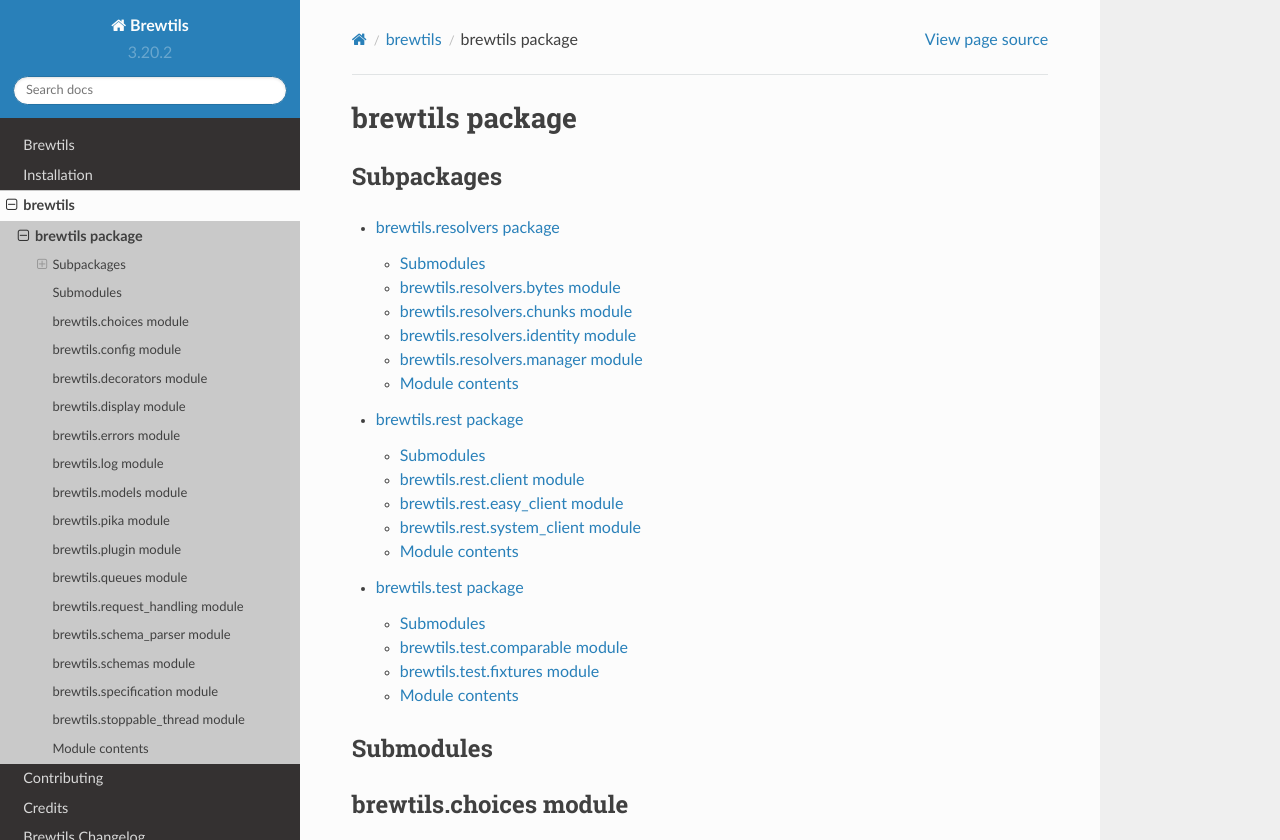
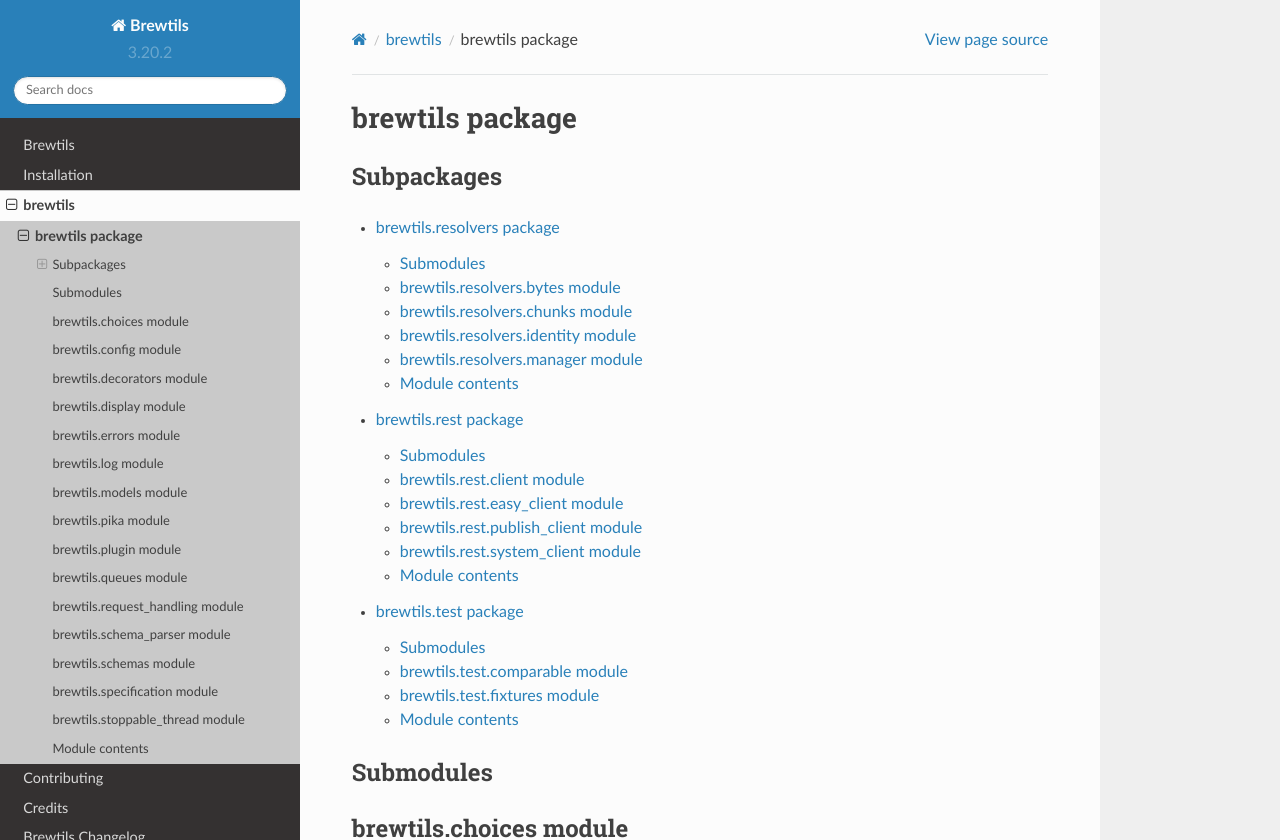
Before and after one commit to beer-garden/brewtils, a Sphinx documentation site: the page built from docs/brewtils.rst, in a window 1280 px wide and 900 px high, cut to the strip 0-840 px from the top of the window. Built offline with Sphinx 7.4.7 and the Read the Docs theme 2.0.0, drawn with Linux system fonts in a browser that asks for light colours.

Commit message:
Adding Publish client

```diff
--- a/docs/brewtils.rest.rst
+++ b/docs/brewtils.rest.rst
@@ -20,6 +20,14 @@ brewtils.rest.easy\_client module
     :undoc-members:
     :show-inheritance:
 
+brewtils.rest.publish\_client module
+-----------------------------------
+
+.. automodule:: brewtils.rest.publish_client
+    :members:
+    :undoc-members:
+    :show-inheritance:
+
 brewtils.rest.system\_client module
 -----------------------------------
 
@@ -28,7 +36,6 @@ brewtils.rest.system\_client module
     :undoc-members:
     :show-inheritance:
 
-
 Module contents
 ---------------
 
```
